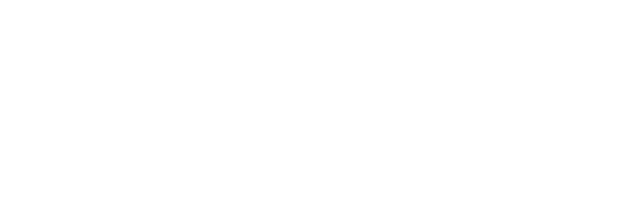
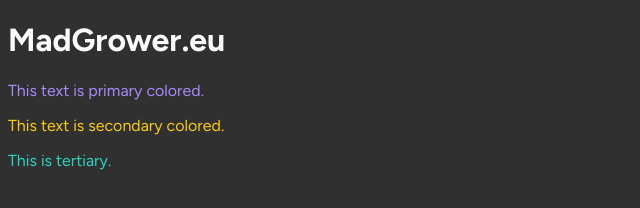
Before and after one commit to Michaelninder/MadGrower.eu, a plain HTML site: page index.html in a window 1280 px wide. Shown: the whole page, without its empty margins (0-640 px from the left). Drawn offline with Linux system fonts and the light colour scheme; files whose address does not match are found by name.

Commit message:
feat: Add new primary, secondary and tertiary colors

```diff
--- a/assets/css/styles.css
+++ b/assets/css/styles.css
@@ -1,13 +1,39 @@
+@import url('https://fonts.googleapis.com/css2?family=Figtree:ital,wght@0,300..900;1,300..900&display=swap');
+
 :root {
     --cursor-default: url('.../assets/cursors/default.svg') 12 12, auto;
     --cursor-pointer: url('.../assets/cursors/pointer.svg') 12 12, pointer;
+    --font-family: 'Figtree', sans-serif;
+
+    --background-color: rgb(48, 48, 48);
+    --text-main: #fafafa;
+
+    --color-primary: #a78bfa;
+    --color-primary-hover: #8b5cf6;
+    --color-secondary: #facc15;
+    --color-tertiary: #2dd4bf;
 }
 
 body {
+    background: var(--background-color);
+    color: var(--text-main);
     cursor: var(--cursor-default);
+    font-family: var(--font-family);
 }
 
 a:hover,
 button:hover {
     cursor: var(--cursor-pointer);
 }
+
+.text-primary {
+    color: var(--color-primary);
+}
+
+.text-secondary {
+    color: var(--color-secondary);
+}
+
+.text-tertiary {
+    color: var(--color-tertiary);
+}
--- a/index.html
+++ b/index.html
@@ -7,7 +7,16 @@
     <link rel="stylesheet" href="assets/css/styles.css">
 </head>
 <body>
+    <main>
+        <h1>MadGrower.eu</h1>
 
-<script src="assets/js/scripts.js"></script>
+        <p class="text-primary">This text is primary colored.</p>
+        <p class="text-secondary">This text is secondary colored.</p>
+        <span class="text-tertiary">This is tertiary.</span>
+    </main>
+    <footer>
+
+    </footer>
+    <script src="assets/js/scripts.js"></script>
 </body>
 </html>
```
